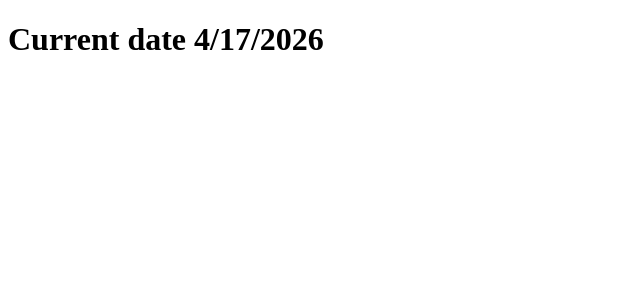
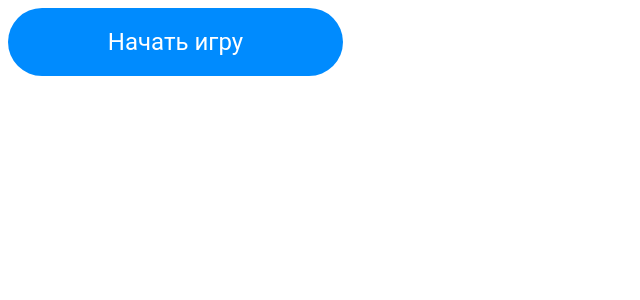
Before and after one commit to Ozmeks/vue-tasks, a Vue app: page / in a window 1280 px wide. Shown: the top 300 px of the page, without its empty margins (0-640 px from the left). Built offline with nearby package versions, Linux system fonts and the light colour scheme.

Commit message:
Add Button component

```diff
--- a/src/App.vue
+++ b/src/App.vue
@@ -1,10 +1,11 @@
-<script setup>
-</script>
-
 <template>
   <div class="app">
-    <h1>Current date {{ new Date().toLocaleDateString() }}</h1>
+    <Button>Начать игру</Button>
   </div>
 </template>
 
+<script setup>
+import Button from './components/Button.vue'
+</script>
+
 <style scoped></style>
--- /dev/null
+++ b/src/components/Button.vue
@@ -0,0 +1,23 @@
+<template>
+  <div class="button">
+    <slot></slot>
+  </div>
+</template>
+
+<script setup>
+</script>
+
+<style scoped>
+.button {
+  background-color: var(--color-bg-button);
+  font-family: 'Roboto', sans-serif;
+  font-size: 24px;
+  align-items: center;
+  justify-content: center;
+  display: flex;
+  color: var(--color-text-button);
+  border-radius: 100px;
+  width: 335px;
+  height: 68px;
+}
+</style>
--- a/src/style.css
+++ b/src/style.css
@@ -3,4 +3,6 @@
   text-rendering: optimizeLegibility;
   -webkit-font-smoothing: antialiased;
   -moz-osx-font-smoothing: grayscale;
+  --color-bg-button: #008BFE;
+  --color-text-button: #fff;
 }
```
